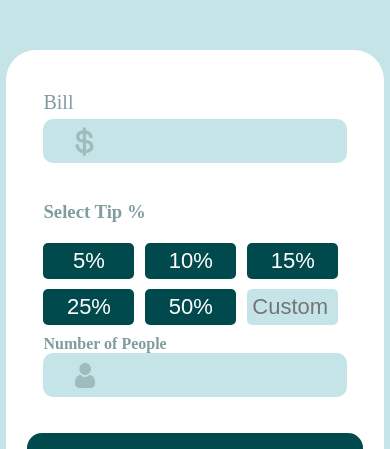
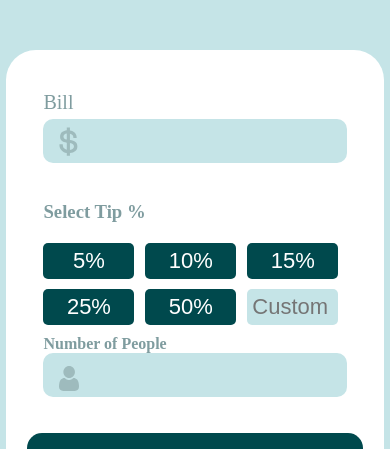
Before and after one commit to S-Core21/Tip-Calculator, a plain HTML site: page index.html in a window 390 px wide. Shown: the part 108-557 px from the top of the page. Drawn offline with Linux system fonts and the light colour scheme.

Commit message:
modified css

```diff
--- a/main.css
+++ b/main.css
@@ -60,7 +60,7 @@ main {
 #people img{
     width: 20px;
     position: absolute;
-    top: 17rem;
+    top: 17.2rem;
     left: 3rem;
 }
 :placeholder-shown {
@@ -178,4 +178,10 @@ small {
  .left-side{
     width: 100%;
  }
+ #people img{
+  left: 2rem;
+ }
+ #dollar{
+  left: 2rem;
+ }
 }
```
